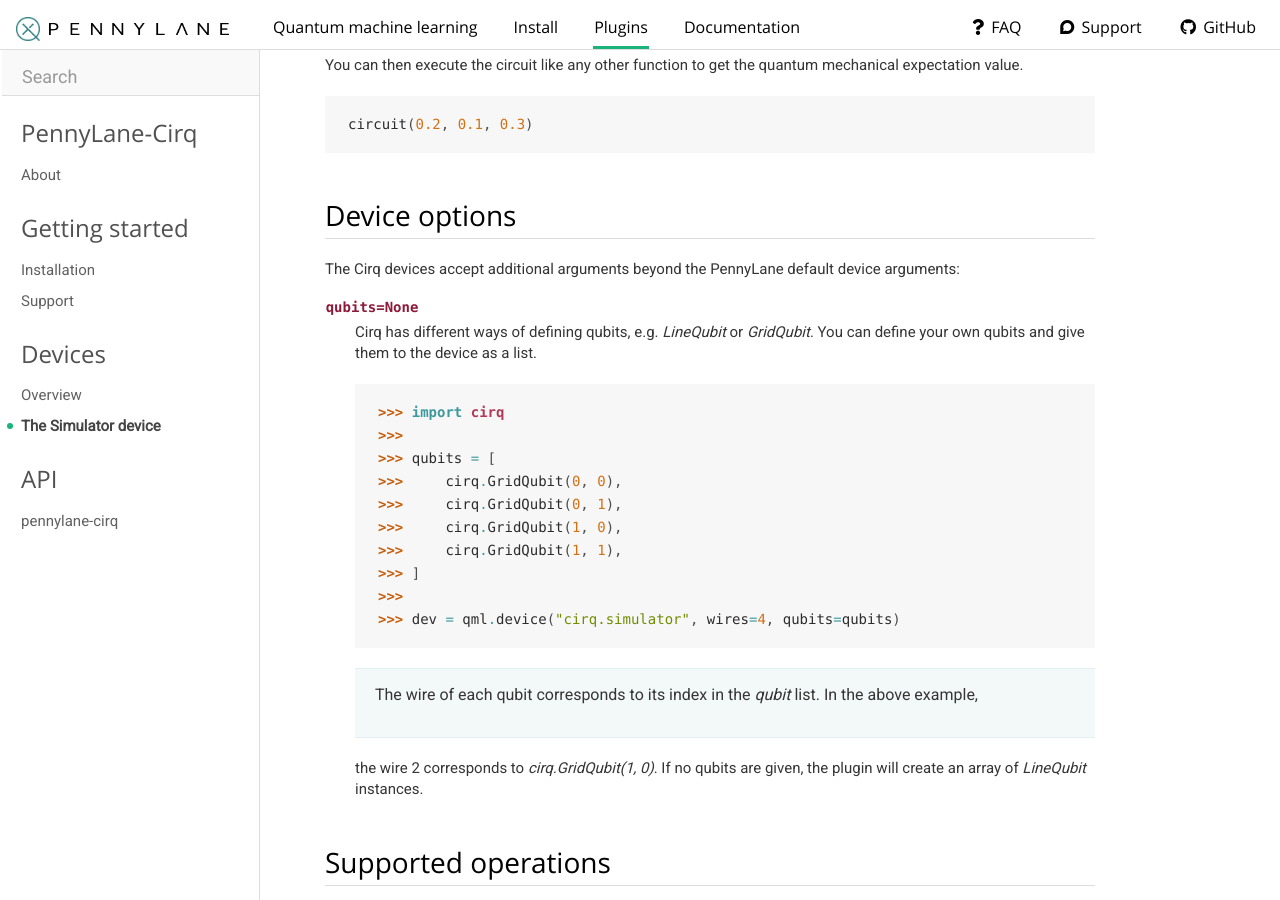
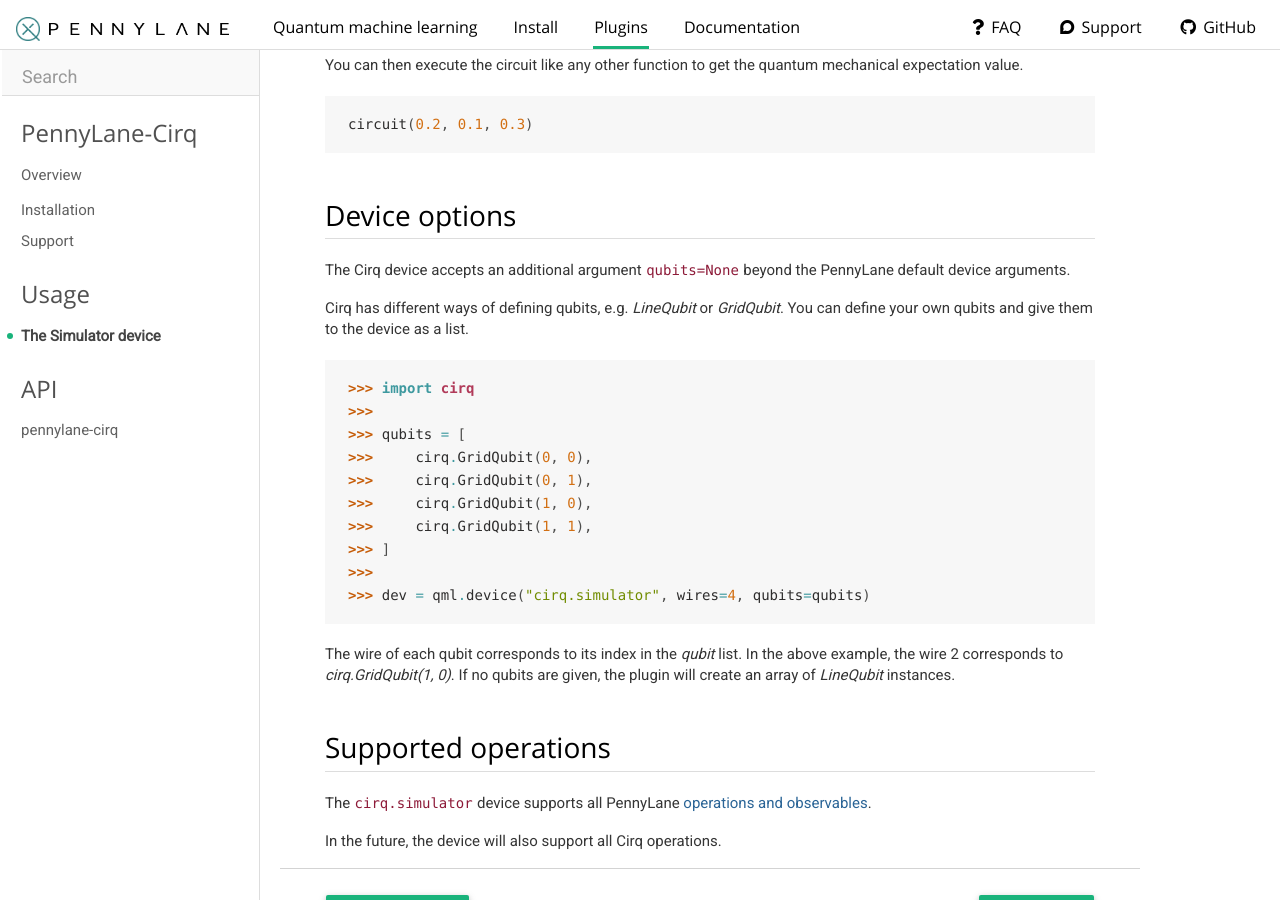
Before and after one commit to PennyLaneAI/pennylane-cirq, a Sphinx documentation site: the page built from doc/devices/simulator.rst, in a window 1280 px wide and 900 px high, scrolled down 616 px. Built offline with Sphinx 7.4.7, drawn with Linux system fonts in a browser that asks for light colours; nearby versions of some CDN libraries.

Commit message:
change overview landing page

```diff
--- a/README.rst
+++ b/README.rst
@@ -38,6 +38,7 @@
 
 `Cirq <https://github.com/quantumlib/Cirq>`_ is a software library for quantum computing.
 
+.. header-end-inclusion-marker-do-not-remove
 
 Features
 ========
@@ -46,7 +47,6 @@
 
 * Support for all PennyLane core functionality
 
-.. header-end-inclusion-marker-do-not-remove
 .. installation-start-inclusion-marker-do-not-remove
 
 Installation
@@ -59,8 +59,8 @@
 
     $ pip install pennylane-cirq
 
-Alternatively, you can install PennyLane-Cirq from the source code by navigating to the
-top directory and running:
+Alternatively, you can install PennyLane-Cirq from the `source code <https://github.com/XanaduAI/pennylane-cirq>`_
+by navigating to the top directory and running:
 
 	$ python setup.py install
 
--- a/doc/code.rst
+++ b/doc/code.rst
@@ -8,7 +8,7 @@
     Unless you are a PennyLane plugin developer, you likely do not need
     to use these classes and functions directly.
 
-    See the :doc:`devices overview </devices/overview>` page for more
+    See the :doc:`overview </index>` page for more
     details using the available Cirq devices with PennyLane.
 
 .. currentmodule:: pennylane_cirq
--- a/doc/devices/overview.rst
+++ /dev/null
@@ -1,20 +0,0 @@
-Overview
-========
-
-Once Pennylane-Cirq is installed, the provided Cirq devices can be accessed straight
-away in PennyLane, without the need to import any additional packages.
-
-Devices
-~~~~~~~
-
-Currently, PennyLane-Cirq provides one Cirq device for PennyLane:
-
-.. devicegalleryitem::
-    :name: 'cirq.simulator'
-    :description: Cirq's simulator backend.
-    :link: simulator.html
-
-.. raw:: html
-
-        <div style='clear:both'></div>
-        </br>
--- a/doc/devices/simulator.rst
+++ b/doc/devices/simulator.rst
@@ -32,26 +32,25 @@
 Device options
 ~~~~~~~~~~~~~~
 
-The Cirq devices accept additional arguments beyond the PennyLane default device arguments:
+The Cirq device accepts an additional argument ``qubits=None`` beyond the PennyLane default device arguments.
 
-``qubits=None``
-    Cirq has different ways of defining qubits, e.g. `LineQubit` or `GridQubit`. You can define your own
-    qubits and give them to the device as a list.
+Cirq has different ways of defining qubits, e.g. `LineQubit` or `GridQubit`. You can define your own
+qubits and give them to the device as a list.
 
-    >>> import cirq
-    >>>
-    >>> qubits = [
-    >>>     cirq.GridQubit(0, 0),
-    >>>     cirq.GridQubit(0, 1),
-    >>>     cirq.GridQubit(1, 0),
-    >>>     cirq.GridQubit(1, 1),
-    >>> ]
-    >>>
-    >>> dev = qml.device("cirq.simulator", wires=4, qubits=qubits)
+>>> import cirq
+>>>
+>>> qubits = [
+>>>     cirq.GridQubit(0, 0),
+>>>     cirq.GridQubit(0, 1),
+>>>     cirq.GridQubit(1, 0),
+>>>     cirq.GridQubit(1, 1),
+>>> ]
+>>>
+>>> dev = qml.device("cirq.simulator", wires=4, qubits=qubits)
 
-	The wire of each qubit corresponds to its index in the `qubit` list. In the above example,
-    the wire 2 corresponds to `cirq.GridQubit(1, 0)`. If no qubits are given, the plugin will
-    create an array of `LineQubit` instances.
+The wire of each qubit corresponds to its index in the `qubit` list. In the above example,
+the wire 2 corresponds to `cirq.GridQubit(1, 0)`. If no qubits are given, the plugin will
+create an array of `LineQubit` instances.
 
 
 Supported operations
--- a/doc/index.rst
+++ b/doc/index.rst
@@ -14,13 +14,27 @@
   :start-after:	header-start-inclusion-marker-do-not-remove
   :end-before: header-end-inclusion-marker-do-not-remove
 
-.. include:: ../README.rst
-  :start-after:	license-start-inclusion-marker-do-not-remove
-  :end-before: license-end-inclusion-marker-do-not-remove
+Once Pennylane-Cirq is installed, the provided Cirq devices can be accessed straight
+away in PennyLane, without the need to import any additional packages.
+
+Devices
+~~~~~~~
+
+Currently, PennyLane-Cirq provides one Cirq device for PennyLane:
+
+.. devicegalleryitem::
+    :name: 'cirq.simulator'
+    :description: Cirq's simulator backend.
+    :link: simulator.html
+
+.. raw:: html
+
+        <div style='clear:both'></div>
+        </br>
+
 
 .. toctree::
    :maxdepth: 2
-   :caption: Getting started
    :titlesonly:
    :hidden:
 
@@ -29,10 +43,9 @@
 
 .. toctree::
    :maxdepth: 2
-   :caption: Devices
+   :caption: Usage
    :hidden:
 
-   devices/overview
    devices/simulator
 
 .. toctree::
--- /dev/null
+++ b/doc/overview.rst
@@ -0,0 +1,2 @@
+Overview
+========
--- a/doc/xanadu_theme/globaltoc.html
+++ b/doc/xanadu_theme/globaltoc.html
@@ -7,7 +7,7 @@
     <p class="caption">{{ theme_project_nav_name or shorttitle }}</p>
     <ul>
       <li class="caption toctree-l1 {{'current' if pagename == 'index' }}">
-        <a class="reference internal" href="{{ pathto('index') }}">About</a>
+        <a class="reference internal" href="{{ pathto('index') }}">Overview</a>
       </li>
     </ul>
     {% set toctree = toctree(maxdepth=1, collapse=True, includehidden=True) %}
```
